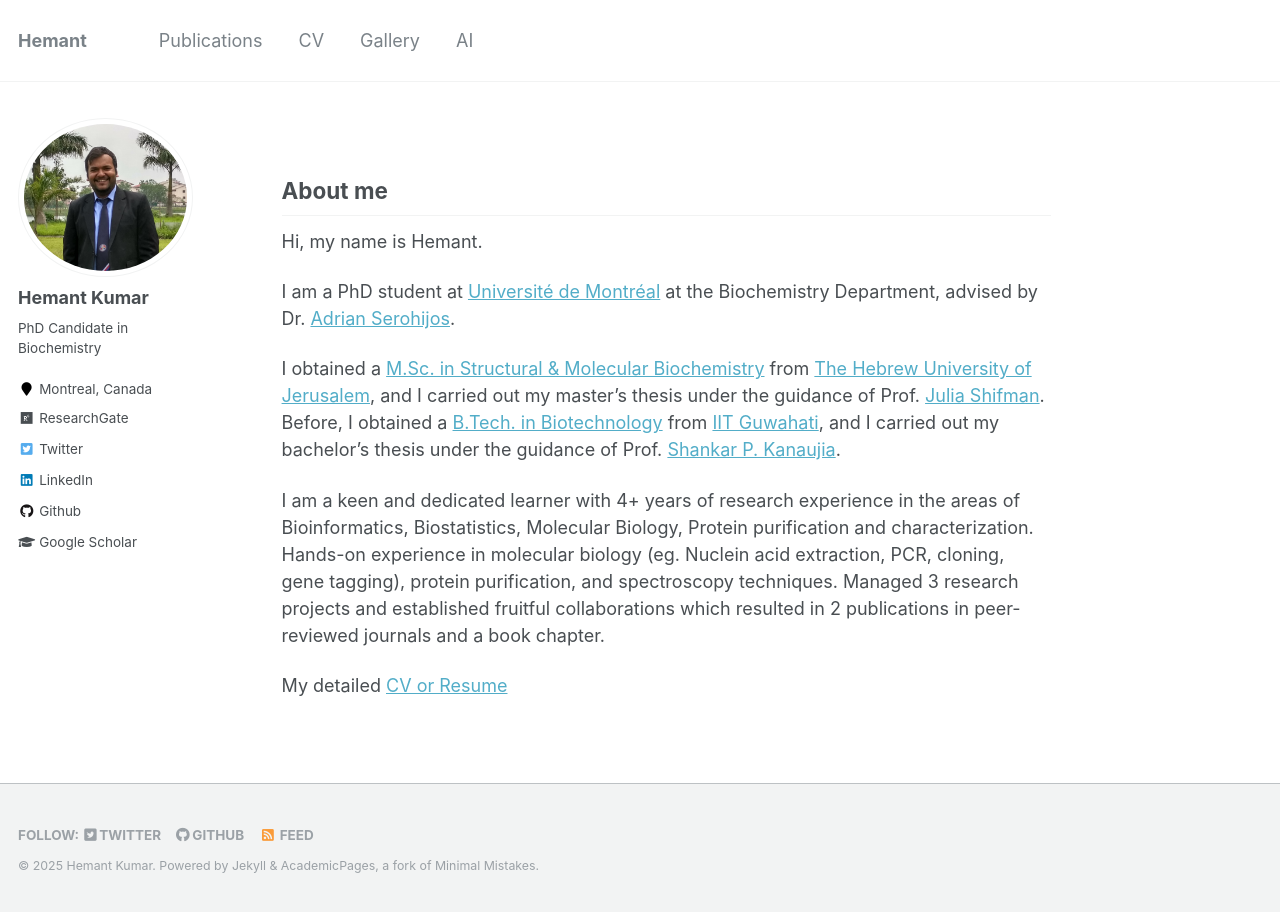
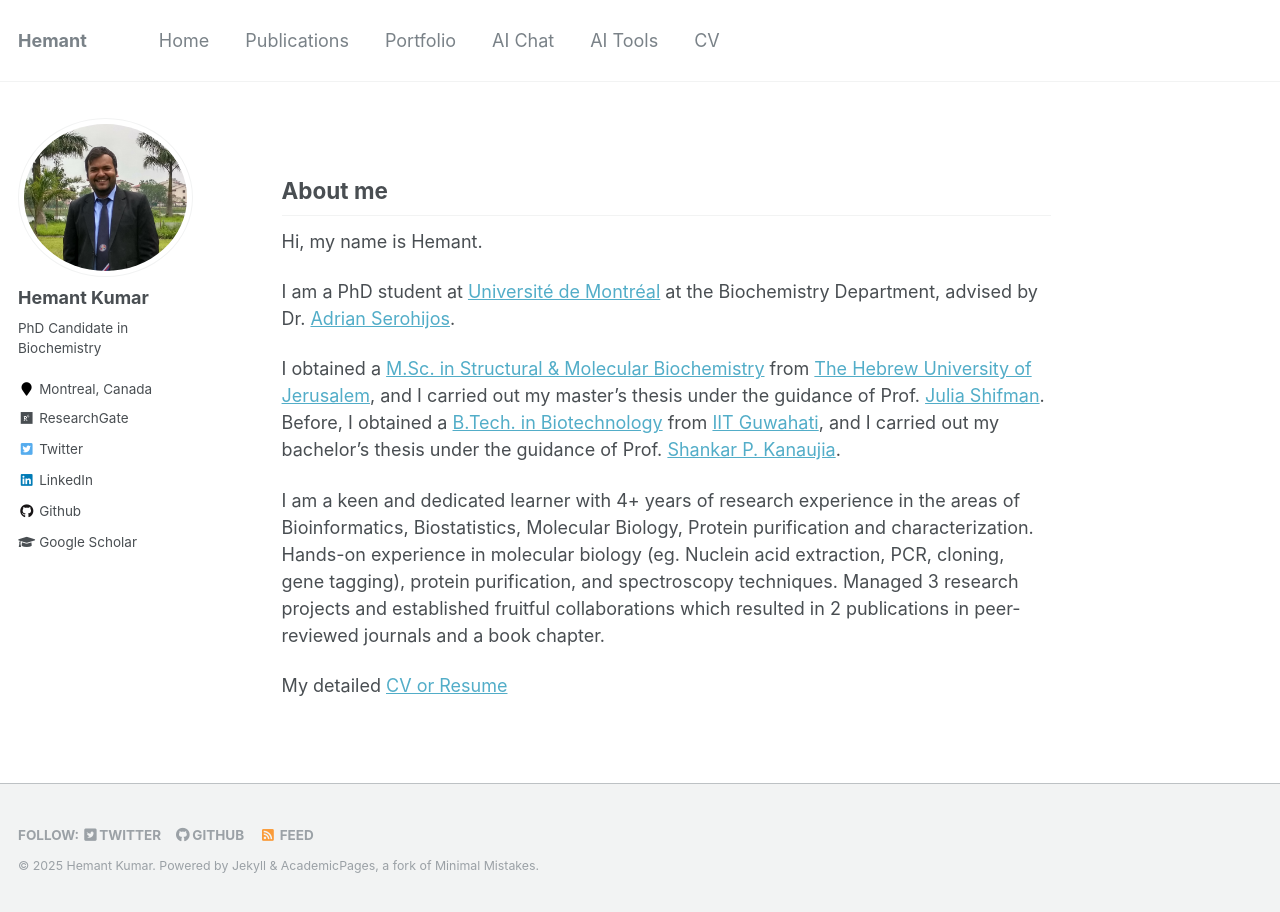
Before and after one commit to hemantkiitg/hemantkiitg.github.io, a Jekyll site: the page built from _pages/about.md, in a window 1280 px wide. Built offline with Jekyll 4.4.1, drawn with Linux system fonts in a browser that asks for light colours.

Commit message:
Update navigation.yml

```diff
--- a/_data/navigation.yml
+++ b/_data/navigation.yml
@@ -1,27 +1,13 @@
-# main links links
 main:
+  - title: "Home"
+    url: /
   - title: "Publications"
     url: /publications/
-
+  - title: "Portfolio"
+    url: /portfolio/
+  - title: "AI Chat"
+    url: /ai/webllm/
+  - title: "AI Tools"
+    url: /ai/tools/
   - title: "CV"
     url: /cv/
-
-  - title: "Gallery"
-    url: /portfolio/
-
-  # - title: "Blog Posts"
-  #   url: /ai/webllm/
-
-  - title: "AI"
-    url: /talks/
-
-#   - title: "Teaching"
-#     url: /teaching/
-
-
-
-#   - title: "CV"
-#     url: /cv/
-
-  # - title: "Guide"
-  #   url: /markdown/
```
